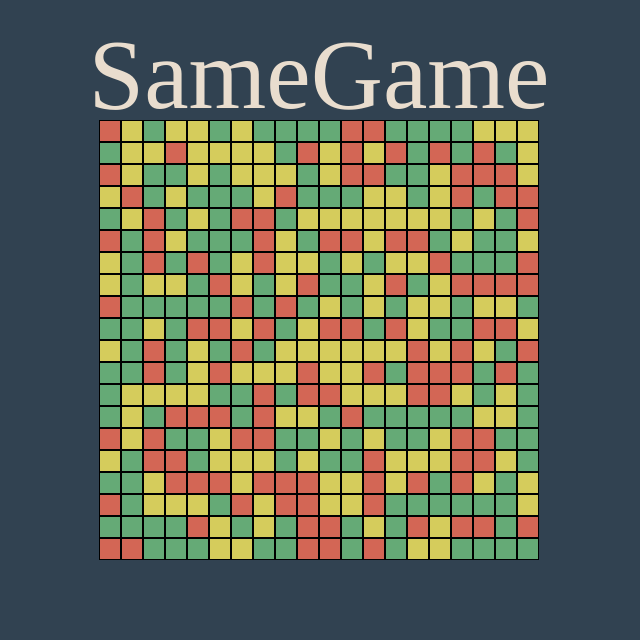
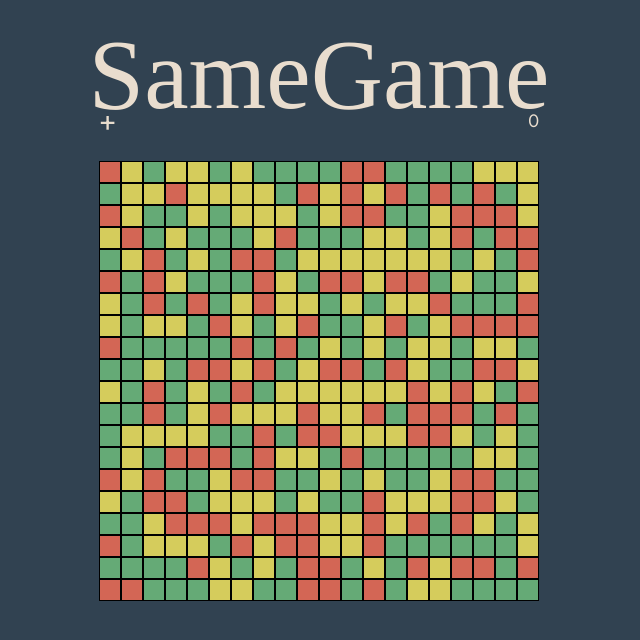
Before and after one commit to kvssr/SameGame, a React (Create React App) app: page / in a window 1280 px wide. Shown: the top 640 px of the page, without its empty margins (321-961 px from the left). Built offline with nearby package versions, Linux system fonts and the light colour scheme; a web font is replaced by a local one.

Commit message:
Added scoreboard

```diff
--- a/src/assets/game.css
+++ b/src/assets/game.css
@@ -1,3 +1,11 @@
+button {
+    all: unset;
+}
+
+input {
+    all: unset;
+}
+
 .newGameBtn>p {
     font-size: 28px;
 }
--- a/src/views/game/index.jsx
+++ b/src/views/game/index.jsx
@@ -10,6 +10,7 @@ import {
 const GameView = () => {
   const [board, setBoard] = useState(generateBoard());
   const [hoverShape, setHoverShape] = useState([]);
+  const [score, setScore] = useState(0);
 
   const handleOnClick = (e) => {
     let id = e.target.id.split("-");
@@ -18,6 +19,7 @@ const GameView = () => {
     console.log(`onClick`, board[y][x]);
     if (board[y][x].isEmpty) return;
     if (hoverShape.length > 2) {
+      setScore(score + Math.pow(hoverShape.length - 2, 2));
       setBoard([...removeShape(board, hoverShape)]);
     }
   };
@@ -38,12 +40,28 @@ const GameView = () => {
     });
   };
 
+  const handleNewGameClick = (e) => {
+    setBoard(generateBoard());
+    setScore(0);
+  };
+
   const handleOnMouseLeave = (e) => {
     toggleHightlight(hoverShape);
   };
 
   return (
     <div className="container">
+      <div className="score-board">
+        <button
+          className="newGameBtn"
+          onClick={handleNewGameClick}
+        >
+          <p>+</p>
+        </button>
+        <div className="scoreDiv">
+          <p>{score}</p>
+        </div>
+      </div>
       <div className="board">
         {board.map((row, i) => {
           return (
```
